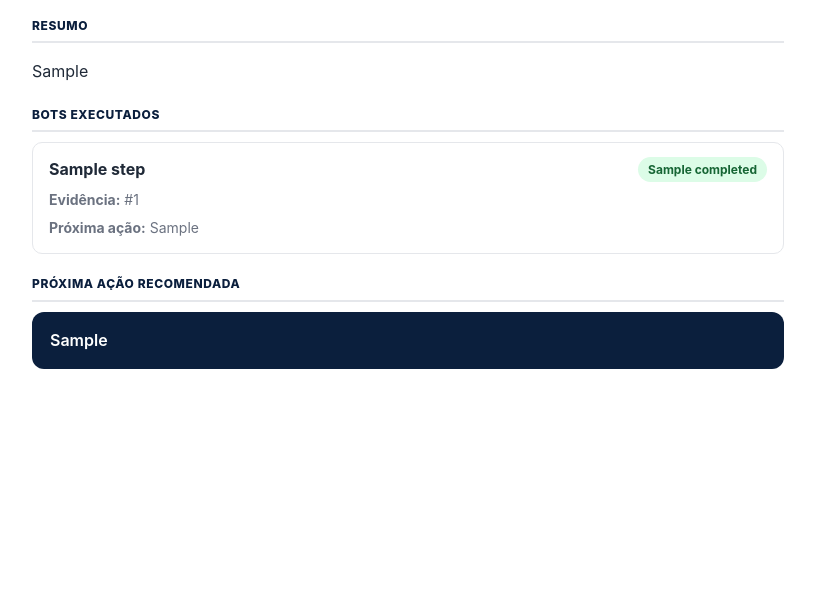
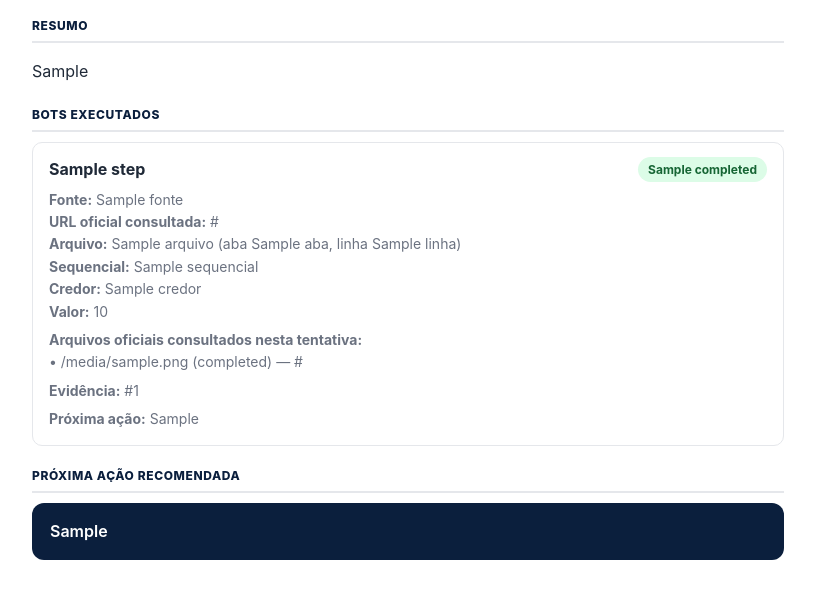
Before and after one commit to locacaodf-tech/buscador, a FastAPI app: template app/templates/bots_dossie.html in a window 1280 px wide. Shown: the part 167-766 px from the top of the page, without its empty margins (232-1047 px from the left). Run offline with FastAPI, Linux system fonts and the light colour scheme; the template is opened without the code that fills it: most values are stand-ins (such as "Sample title", 1, 10 or a date in 2020).

Commit message:
v30.2: StjBot executor real - baixa XLSX automaticamente da pagina publica do STJ (robots.txt verificado, pagina real mapeada), so pede upload manual se a tentativa automatica falhar de verdade

```diff
--- a/app/templates/bots_dossie.html
+++ b/app/templates/bots_dossie.html
@@ -43,6 +43,25 @@
         <div class="step-nome">{{ s.bot_name }} <span class="step-status status-{{ s.status }}">{{ status_labels.get(s.status, s.status) }}</span></div>
         {% if s.warning %}<div class="step-detalhe"><b>Aviso:</b> {{ s.warning }}</div>{% endif %}
         {% if s.erro %}<div class="step-detalhe"><b>Erro:</b> {{ s.erro }}</div>{% endif %}
+        {% if s.resultado and s.resultado.resultados_confirmados %}
+          {% for r in s.resultado.resultados_confirmados %}
+          <div class="step-detalhe">
+            {% if r.fonte %}<b>Fonte:</b> {{ r.fonte }}<br>{% endif %}
+            {% if r.fonte_url %}<b>URL oficial consultada:</b> {{ r.fonte_url }}<br>{% endif %}
+            {% if r.arquivo %}<b>Arquivo:</b> {{ r.arquivo }}{% if r.aba %} (aba {{ r.aba }}{% if r.linha %}, linha {{ r.linha }}{% endif %}){% endif %}<br>{% endif %}
+            {% if r.sequencial %}<b>Sequencial:</b> {{ r.sequencial }}<br>{% endif %}
+            {% if r.credor %}<b>Credor:</b> {{ r.credor }}<br>{% endif %}
+            {% if r.valor %}<b>Valor:</b> {{ r.valor }}<br>{% endif %}
+          </div>
+          {% endfor %}
+        {% endif %}
+        {% if s.resultado and s.resultado.tentativa_sync and s.resultado.tentativa_sync.arquivos_processados %}
+          <div class="step-detalhe"><b>Arquivos oficiais consultados nesta tentativa:</b>
+          {% for a in s.resultado.tentativa_sync.arquivos_processados %}
+            <br>• {{ a.filename }} ({{ a.status }}) — {{ a.url }}
+          {% endfor %}
+          </div>
+        {% endif %}
         {% if s.evidence_id %}<div class="step-detalhe"><b>Evidência:</b> #{{ s.evidence_id }}</div>{% endif %}
         {% if s.next_action %}<div class="step-detalhe"><b>Próxima ação:</b> {{ s.next_action }}</div>{% endif %}
       </div>
```
